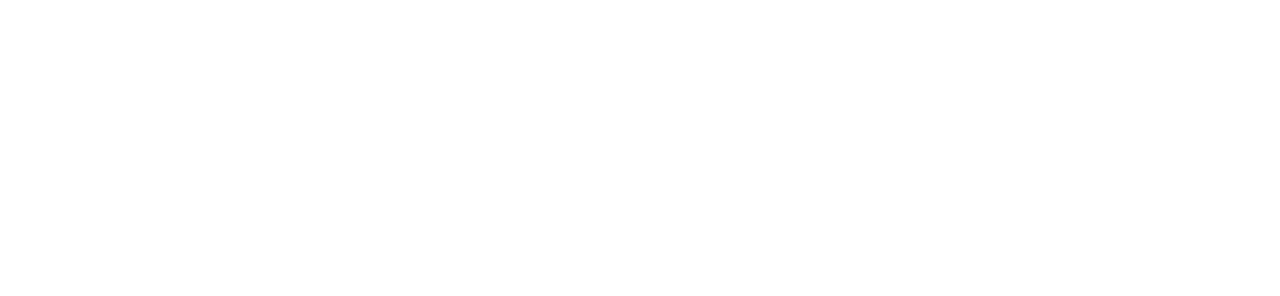
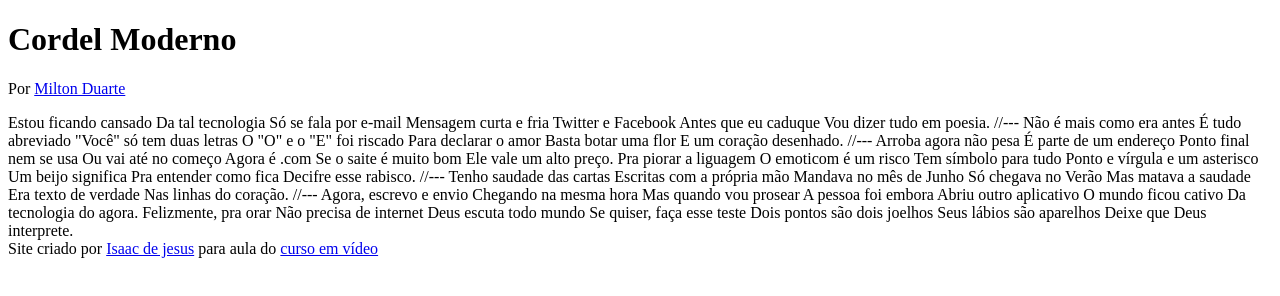
Before and after one commit to isaac-santos/HTML-CSS, a plain HTML site: page exercicios/modulo 3/desafios/d012/cordel-moderno.html in a window 1280 px wide. Drawn offline with Linux system fonts and the light colour scheme.

Commit message:
atualizei o projeto cordel moderno

```diff
--- a/exercicios/modulo 3/desafios/d012/cordel-moderno.html
+++ b/exercicios/modulo 3/desafios/d012/cordel-moderno.html
@@ -6,6 +6,79 @@
     <title>Cordel</title>
 </head>
 <body>
+    <header>
+        <h1>Cordel Moderno</h1>
+        <p>
+            Por <a href="https://www.recantodasletras.com.br/poesias/3186743" target="_blank">Milton Duarte</a>
+        </p>
+    </header>
 
+    Estou ficando cansado
+    Da tal tecnologia
+    Só se fala por e-mail
+    Mensagem curta e fria
+    Twitter e Facebook
+    Antes que eu caduque
+    Vou dizer tudo em poesia.
+
+    //---
+
+    Não é mais como era antes
+    É tudo abreviado
+    "Você" só tem duas letras
+    O "O" e o "E" foi riscado
+    Para declarar o amor
+    Basta botar uma flor
+    E um coração desenhado.
+
+    //---
+
+    Arroba agora não pesa
+    É parte de um endereço
+    Ponto final nem se usa
+    Ou vai até no começo
+    Agora é .com
+    Se o saite é muito bom
+    Ele vale um alto preço.
+
+    Pra piorar a liguagem
+    O emoticom é um risco
+    Tem símbolo para tudo
+    Ponto e vírgula e um asterisco
+    Um beijo significa
+    Pra entender como fica
+    Decifre esse rabisco.
+
+    //---
+
+    Tenho saudade das cartas
+    Escritas com a própria mão
+    Mandava no mês de Junho
+    Só chegava no Verão
+    Mas matava a saudade
+    Era texto de verdade
+    Nas linhas do coração.
+
+    //---
+
+    Agora, escrevo e envio
+    Chegando na mesma hora
+    Mas quando vou prosear
+    A pessoa foi embora
+    Abriu outro aplicativo
+    O mundo ficou cativo
+    Da tecnologia do agora.
+
+    Felizmente, pra orar
+    Não precisa de internet
+    Deus escuta todo mundo
+    Se quiser, faça esse teste
+    Dois pontos são dois joelhos
+    Seus lábios são aparelhos
+    Deixe que Deus interprete.
+
+    <footer>
+        Site criado por <a href="https://github.com/isaac-santos" target="_blank">Isaac de jesus</a> para aula do <a href="https://www.cursoemvideo.com" target="_blank">curso em vídeo</a>
+    </footer>
 </body>
 </html>
```
